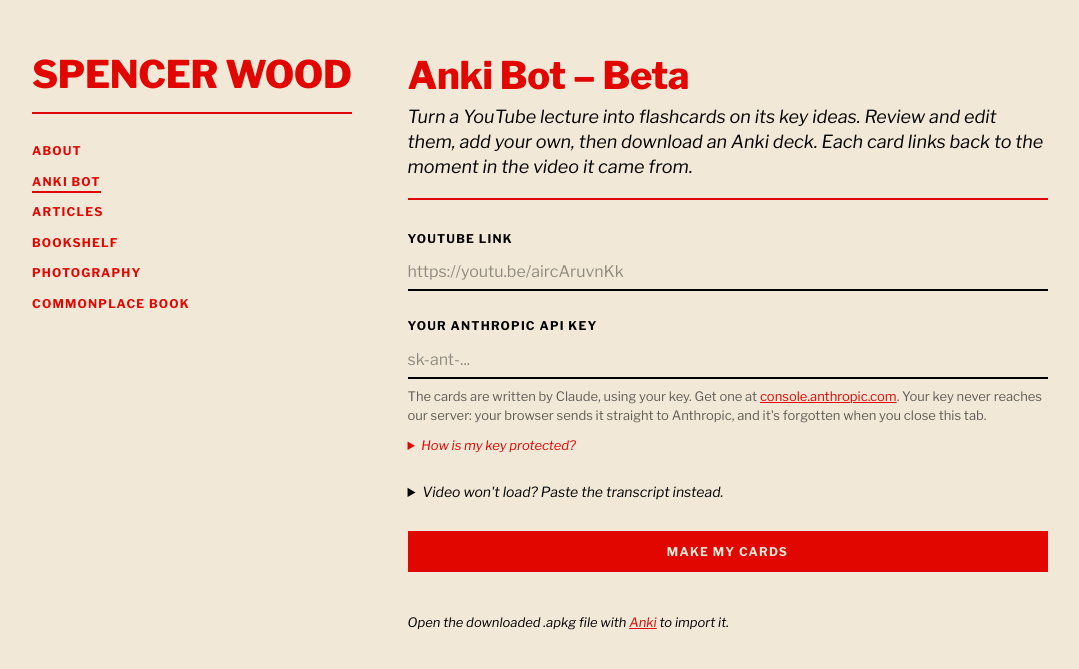
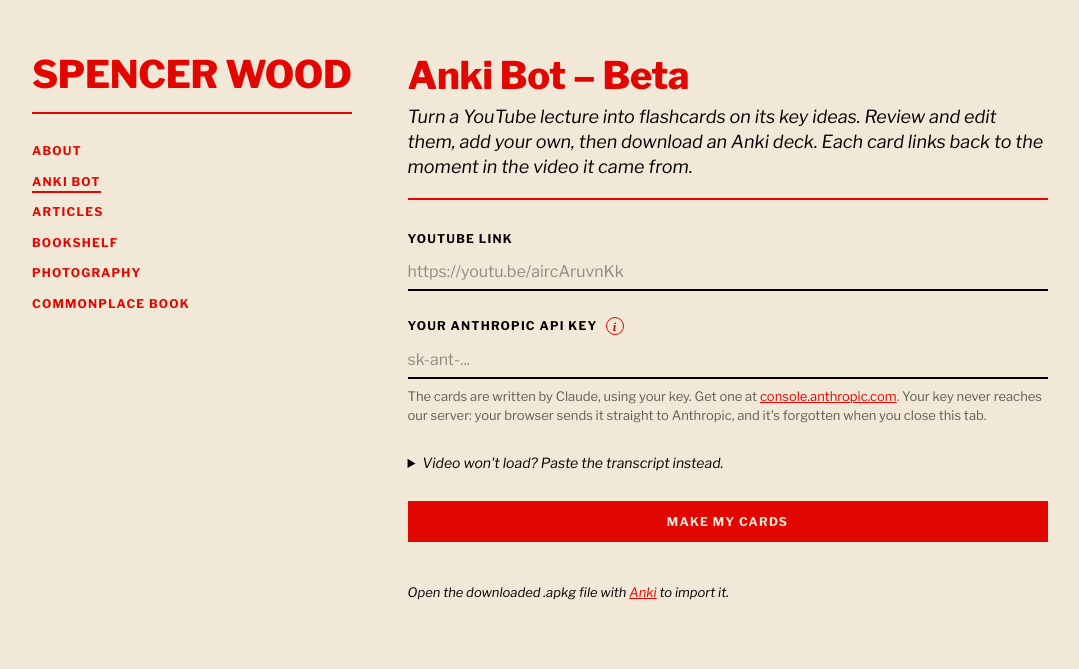
Before and after one commit to spencerwood1031/anki-bot, a Flask app: page / in a window 1280 px wide. Shown: the top 669 px of the page, without its empty margins (36-1115 px from the left). Run offline with Flask 3, Linux system fonts and the light colour scheme.

Commit message:
Key explainer: circled (i) button next to the API key label
Replaces the "How is my key protected?" text link with a small circled i.
Clicking it shows or hides the same explanation below the key box.

Co-Authored-By: Claude Opus 5.5 <noreply@anthropic.com>
Claude-Session: https://claude.ai/code/session_01Bye6LsXYj8WWSwomk6Cxhj

```diff
--- a/templates/index.html
+++ b/templates/index.html
@@ -81,6 +81,18 @@
     .field { margin-bottom: 26px; }
     details { margin-bottom: 28px; }
     summary { cursor: pointer; font-size: 14px; font-style: italic; }
+    .label-row { display: flex; align-items: center; gap: 8px; margin: 0 0 6px; }
+    .label-row .label { margin: 0; }
+    button.info-btn {
+      width: 18px; height: 18px; padding: 0; border: 1.5px solid var(--red); border-radius: 50%;
+      font: italic 700 11px/1 Georgia, serif; letter-spacing: 0; text-transform: none;
+      display: inline-flex; align-items: center; justify-content: center; flex: none;
+    }
+    button.info-btn[aria-expanded="true"] { background: var(--red); color: var(--paper); }
+    .key-info-panel { margin: 12px 0 0; padding: 4px 0 4px 16px; border-left: 2px solid var(--soft); font-size: 13px; line-height: 1.5; }
+    .key-info-panel .key-info-title { font-weight: 700; }
+    .key-info-panel ul { margin: 6px 0 0 18px; }
+    .key-info-panel li, .key-info-panel p { margin-top: 6px; }
     details.key-info { margin: 10px 0 0; font-size: 13px; line-height: 1.5; }
     details.key-info summary { font-size: 13px; color: var(--red); }
     details.key-info ul { margin: 10px 0 0 18px; }
@@ -176,7 +188,10 @@
     </div>
 
     <div class="field">
-      <label class="label" for="api-key">Your Anthropic API key</label>
+      <div class="label-row">
+        <label class="label" for="api-key">Your Anthropic API key</label>
+        <button type="button" id="key-info-button" class="info-btn" aria-expanded="false" aria-controls="key-info" aria-label="How is my key protected?" title="How is my key protected?">i</button>
+      </div>
       <input id="api-key" type="password" required autocomplete="off" placeholder="sk-ant-...">
       <p class="hint">
         The cards are written by Claude, using your key. Get one at
@@ -184,8 +199,8 @@
         Your key never reaches our server: your browser sends it straight to Anthropic,
         and it's forgotten when you close this tab.
       </p>
-      <details class="key-info">
-        <summary>How is my key protected?</summary>
+      <div id="key-info" class="key-info-panel" hidden>
+        <p class="key-info-title">How is my key protected?</p>
         <ul>
           <li><b>It never reaches this website's server.</b> Your browser sends it straight to Anthropic (api.anthropic.com), the company that makes Claude, and nowhere else.</li>
           <li><b>It isn't saved anywhere.</b> No cookies, no browser storage, no database, no logs. Close or reload this tab and it's gone.</li>
@@ -193,7 +208,7 @@
           <li><b>You can check.</b> Open your browser's developer tools (Network tab) while making a deck: the key appears only in requests to api.anthropic.com.</li>
         </ul>
         <p>To be extra safe, make a new key just for this site, set a spending limit in the Anthropic console, and delete the key when you're done.</p>
-      </details>
+      </div>
     </div>
 
     <details>
@@ -386,6 +401,14 @@
   }
 
   // ---------------- Step 1: make the cards ----------------
+
+  // The (i) button next to the API key box shows or hides how the key is protected.
+  $("key-info-button").addEventListener("click", () => {
+    const button = $("key-info-button");
+    const open = button.getAttribute("aria-expanded") !== "true";
+    button.setAttribute("aria-expanded", String(open));
+    $("key-info").hidden = !open;
+  });
 
   $("deck-form").addEventListener("submit", async (event) => {
     event.preventDefault();
```
